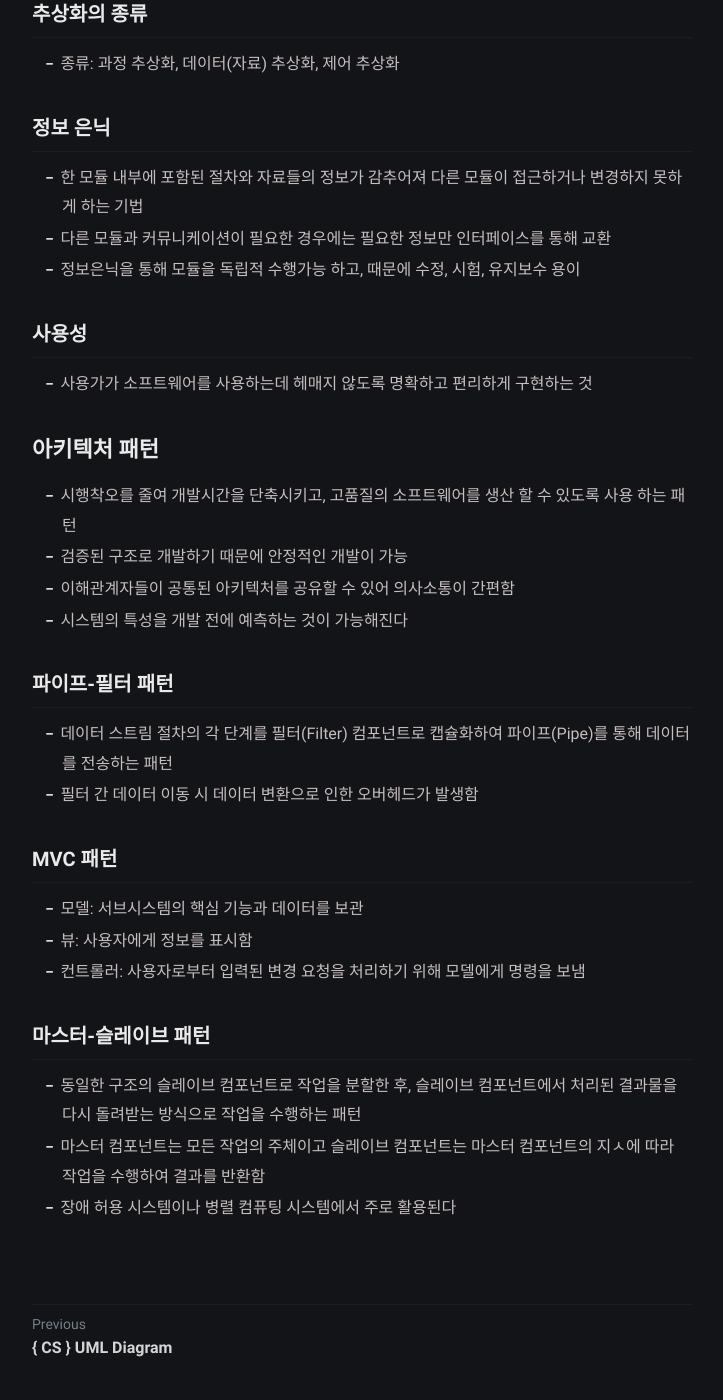
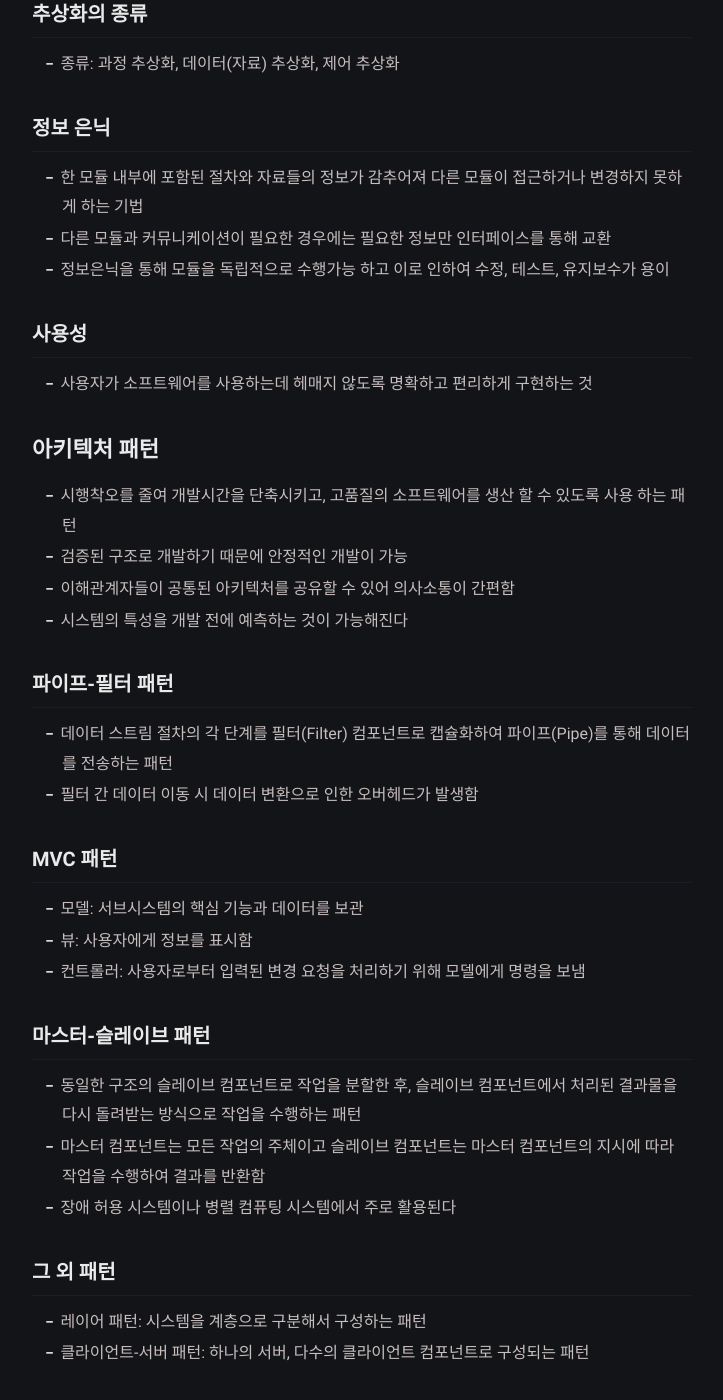
Before and after one commit to Hyukjoo-Lee/Hyukjoo-Lee.github.io, a Jekyll site: the page built from _posts/2024-07-16-CS_Software_Architecture.markdown, in a window 1280 px wide and 1400 px high, scrolled down 979 px. Shown: the whole window, without its empty margins (278-1001 px from the left). Built offline with Jekyll 4.4.1, drawn with Linux system fonts in a browser that asks for light colours.

Commit message:
updated content

```diff
--- a/_posts/2024-07-16-CS_Software_Architecture.markdown
+++ b/_posts/2024-07-16-CS_Software_Architecture.markdown
@@ -28,11 +28,11 @@ tags: [Architecture, View, Pattern]
 
 - 한 모듈 내부에 포함된 절차와 자료들의 정보가 감추어져 다른 모듈이 접근하거나 변경하지 못하게 하는 기법
 - 다른 모듈과 커뮤니케이션이 필요한 경우에는 필요한 정보만 인터페이스를 통해 교환
-- 정보은닉을 통해 모듈을 독립적 수행가능 하고, 때문에 수정, 시험, 유지보수 용이
+- 정보은닉을 통해 모듈을 독립적으로 수행가능 하고 이로 인하여 수정, 테스트, 유지보수가 용이
 
 ### 사용성
 
-- 사용가가 소프트웨어를 사용하는데 헤매지 않도록 명확하고 편리하게 구현하는 것
+- 사용자가 소프트웨어를 사용하는데 헤매지 않도록 명확하고 편리하게 구현하는 것
 
 ## 아키텍처 패턴
 
@@ -55,5 +55,10 @@ tags: [Architecture, View, Pattern]
 ### 마스터-슬레이브 패턴
 
 - 동일한 구조의 슬레이브 컴포넌트로 작업을 분할한 후, 슬레이브 컴포넌트에서 처리된 결과물을 다시 돌려받는 방식으로 작업을 수행하는 패턴
-- 마스터 컴포넌트는 모든 작업의 주체이고 슬레이브 컴포넌트는 마스터 컴포넌트의 지ㅅ에 따라 작업을 수행하여 결과를 반환함
+- 마스터 컴포넌트는 모든 작업의 주체이고 슬레이브 컴포넌트는 마스터 컴포넌트의 지시에 따라 작업을 수행하여 결과를 반환함
 - 장애 허용 시스템이나 병렬 컴퓨팅 시스템에서 주로 활용된다
+
+### 그 외 패턴
+
+- 레이어 패턴: 시스템을 계층으로 구분해서 구성하는 패턴
+- 클라이언트-서버 패턴: 하나의 서버, 다수의 클라이언트 컴포넌트로 구성되는 패턴
```
